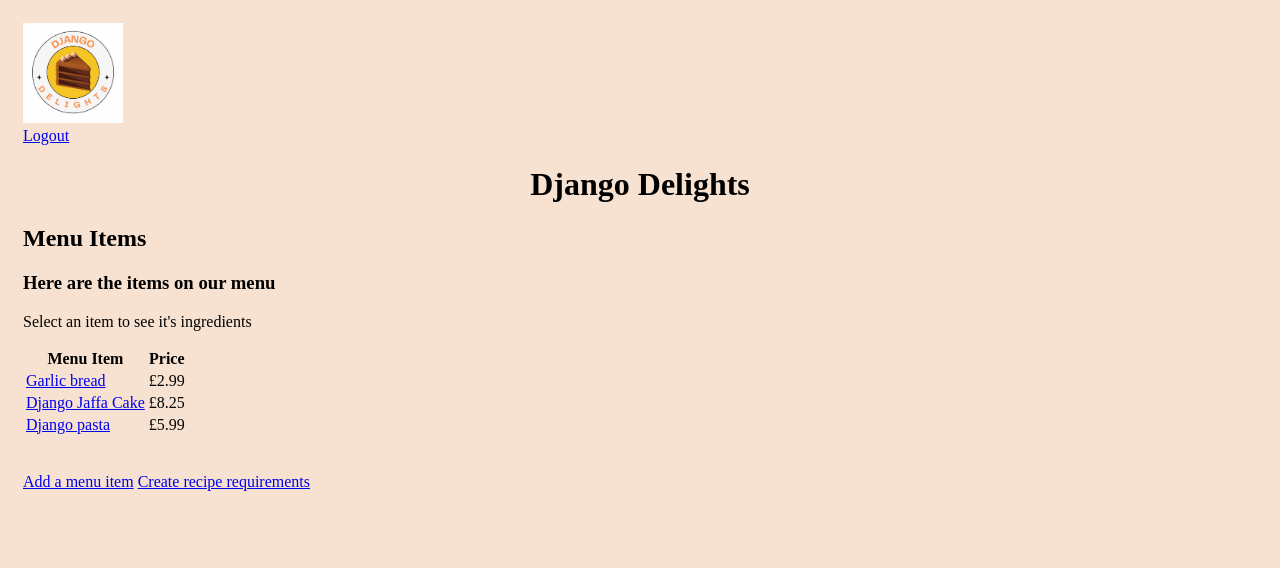
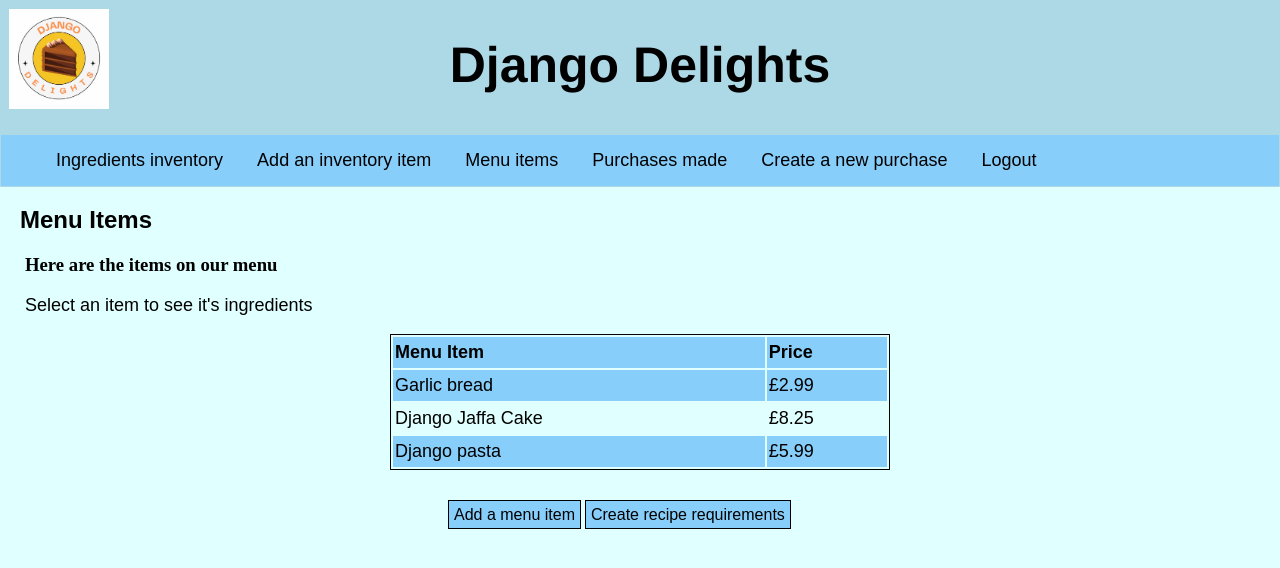
Before and after one commit to tommygee63/djangodelights, a Django app: page /menuitems in a window 1280 px wide. Shown: the top 568 px of the page. Run offline with Django 4.2, Linux system fonts and the light colour scheme; a user stored in the database is signed in; data comes from the database, SQL or seed files in the repository; both versions use the stored data as it was after the commit.

Commit message:
css styling

```diff
--- a/inventory/static/style.css
+++ b/inventory/static/style.css
@@ -1,15 +1,146 @@
+/*
+*{
+    border: 1px solid red;
+}
+*/
+
 body{
-    background-color:hsla(26, 72%, 85%, 0.685);
+    background-color: lightcyan;
+    margin: 0;
 }
 
 h1{
-    text-align:center;
+    text-align: center;
+    font-family: 'Franklin Gothic Medium', 'Arial Narrow', Arial, sans-serif;
+    font-size: 50px;
+    border: 1px solid lightblue;
+}
+
+h2{
+    font-family: Arial, Helvetica, sans-serif;
+    margin-left: 20px;
+}
+
+h3{
+    margin-left: 25px;
+}
+
+p{
+    margin-left: 25px;
+    font-family: Arial, Helvetica, sans-serif;
+    font-size: large;
+    font-weight: 200;
+}
+
+#intro{
+    margin-left: 30px;
 }
 
 img{
-    height: 100px
+    height: 100px;
+    padding: 2px;
+    margin: 5px;
+    position: absolute;
+    border: 1px solid lightblue;
 }
 
-body{
-    padding: 15px
+.nav-bar{
+    background-color: lightblue;
+    border: 1px solid lightblue;
 }
+
+.nav-bar li{
+    display: inline-block;
+    text-align: center;
+    font-family: Arial, Helvetica, sans-serif;
+    font-size: large;
+    padding: 15px;
+    background-color: lightskyblue;
+}
+
+.nav-bar li:hover{
+    background-color: azure;
+    color: blue;
+}
+
+#nav-list{
+    background-color: lightskyblue;
+    margin-top: 40px;
+    margin-bottom: 0px;
+}
+
+a:link{
+    text-decoration: none;
+    color: black;
+}
+
+a:visited{
+    color: black;
+}
+
+table{
+    text-align: left;
+    font-family: Arial, Helvetica, sans-serif;
+    font-size: large;
+    width: 500px;
+    margin: 0 auto;
+    border: 1px solid black;
+}
+
+.table tr:nth-child(even){
+    background-color: lightskyblue;
+}
+
+th, td{
+    padding: 5px 2px;
+}
+
+th{
+    background-color: lightskyblue;
+}
+
+table #menu-item, table #ingredient{
+    text-align: left;
+    color: black;
+}
+
+table #menu-item a:visited{
+    color: black;
+}
+
+/*table #ingredient-link{
+    border: 1px solid black;
+    padding: 5px;
+    background-color: lightskyblue;
+}*/
+
+#button{
+    text-align: center;
+}
+
+#menu-item-links{
+    width: 30%;
+    margin: 0 auto;
+}
+
+#menu-item-links a{
+    font-family: Arial, Helvetica, sans-serif;
+    font-size: medium;
+    padding: 5px;
+    border: 1px solid black;
+    background-color: lightskyblue;
+}
+
+#menu-item-links a:hover{
+    background-color: azure;
+}
+
+#timestamp{
+    text-align: right;
+}
+
+form{
+    margin: 0px auto;
+    width: fit-content;
+    font-size: large;
+}
--- a/inventory/templates/base.html
+++ b/inventory/templates/base.html
@@ -9,13 +9,27 @@
 
   <body>
     <header>
-      <a href="{% url 'home' %}"><img src="{% static 'logo.jpg' %}" alt="home"></a>
-    <br>
-    <a href="{% url 'logout' %}">Logout</a>
-    <h1>Django Delights</h1>
-    </header>
+      <div class="nav-bar">
+      <a id="home" href="{% url 'home' %}"><img src="{% static 'logo.jpg' %}" alt="home"></a>
+      <h1>Django Delights</h1>
+
+      <ul id="nav-list">
+        <li><a href="{% url 'inventory' %}">Ingredients inventory</a></li>
+        <li><a href="{% url 'inventory_create' %}">Add an inventory item</a></li>
+        <li><a href="{% url 'menu_items' %}">Menu items</a></li>
+        <li><a href="{% url 'view_purchases' %}">Purchases made</a></li>
+        <li><a href="{% url 'purchase_create' %}">Create a new purchase</a></li>
+        <li><a id="logout" href="{% url 'logout' %}">Logout</a></li>
+      </ul>
+
+    </div>
+
+
+
+  </header>
+
     {% block content %}
+
     {% endblock %}
-  </body>
-
+ </body>
 </html>
--- a/inventory/templates/inventory/menuitems.html
+++ b/inventory/templates/inventory/menuitems.html
@@ -10,14 +10,14 @@
 <p>Select an item to see it's ingredients</p>
 
 <div id="menu_items">
-    <table>
+    <table class="table">
       <tr>
         <th>Menu Item</th>
         <th>Price</th>
       </tr>
         {% for menu_item in object_list %}
           <tr>
-            <td><a href="{% url 'recipe_requirements' menu_item.id %}">{{menu_item.name}}</a></td>
+            <td id="menu-item"><a href="{% url 'recipe_requirements' menu_item.id %}">{{menu_item.name}}</a></td>
             <td>£{{menu_item.price}}</td>
           </tr>
         {% endfor %}
@@ -26,6 +26,8 @@
 <br>
 <br>
 
-<a href="{% url 'menu_item_create' %}">Add a menu item</a>
-<a href="{% url 'recipe_requirements_create' %}">Create recipe requirements</a>
+<div id="menu-item-links">
+  <a href="{% url 'menu_item_create' %}">Add a menu item</a>
+  <a href="{% url 'recipe_requirements_create' %}">Create recipe requirements</a>
+</div>
 {% endblock %}
--- a/inventory/templates/inventory/recipe_requirements.html
+++ b/inventory/templates/inventory/recipe_requirements.html
@@ -10,7 +10,7 @@
 
 <h3>The ingredients needed for {{object.name}} are:</h3>
 
-<table>
+<table class="table">
     <tr>
         <th>Ingredient</th>
         <th>Amount Needed</th>
--- a/inventory/templates/inventory/view_purchases.html
+++ b/inventory/templates/inventory/view_purchases.html
@@ -7,7 +7,7 @@
 {% block content %}
 <h2>Here are the purchases that have been made:</h2>
 <br>
-<table>
+<table class="table">
     <tr>
         <th>Purchase</th>
         <th>Time and Date of Purchase</th>
@@ -15,7 +15,7 @@
     {% for purchase in purchases %}
     <tr>
         <td>{{purchase.menu_item.name}}</td>
-        <td>{{purchase.timestamp}}</td>
+        <td id="timestamp">{{purchase.timestamp}}</td>
     </tr>
     {% endfor %}
 </table>
```
Also changed, not shown: inventory/templates/inventory/home.html (+6 -19 lines), inventory/templates/inventory/inventory.html (+6 -6 lines), db.sqlite3.
